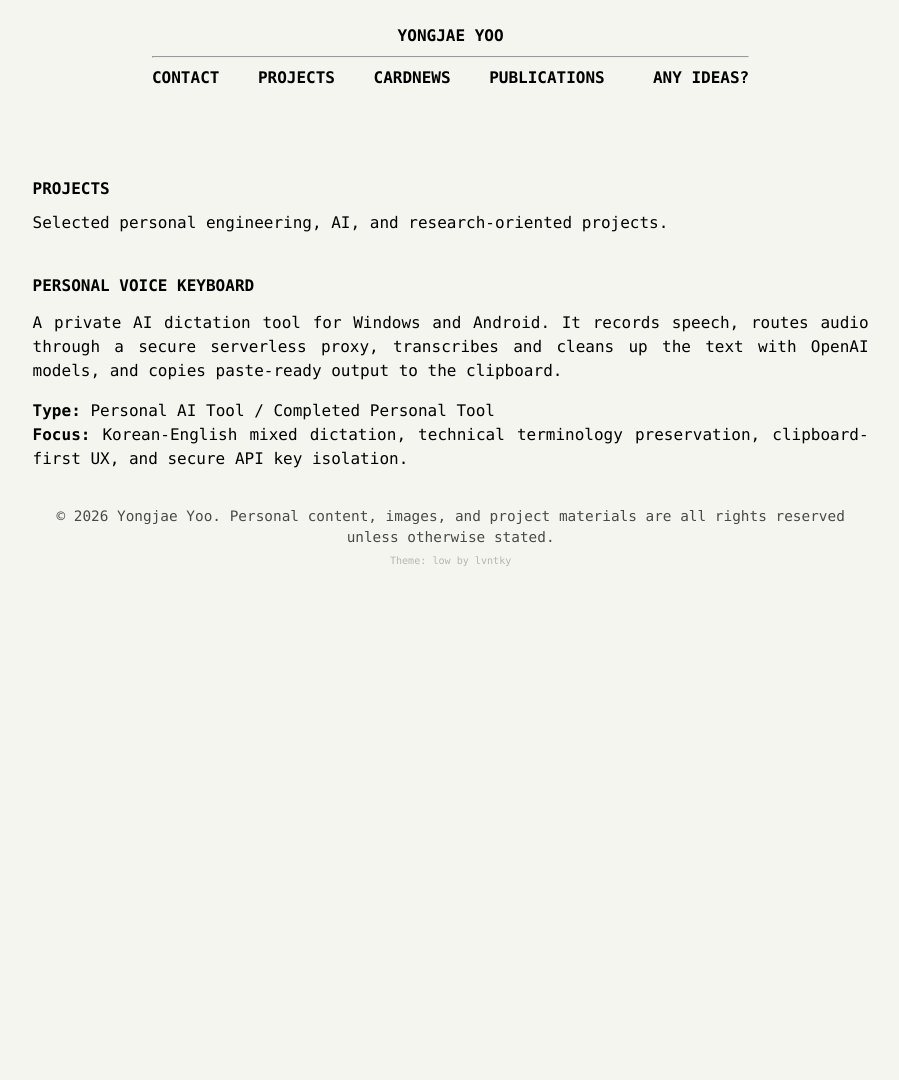
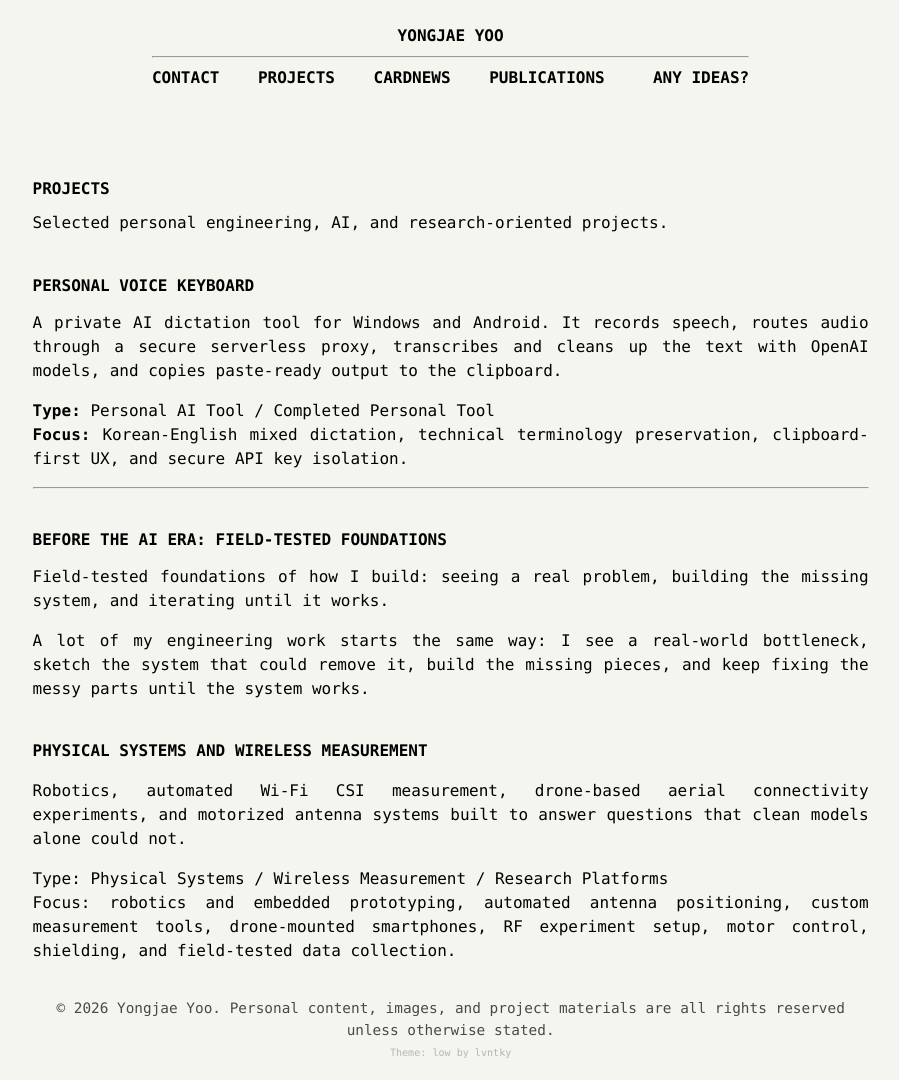
Before and after one commit to lowbyyj/lowbyyj.github.io, a Jekyll site: the page built from projects.md, in a window 1280 px wide. Shown: the whole page, without its empty margins (183-1082 px from the left). Built offline with Jekyll 4.4.1, drawn with Linux system fonts in a browser that asks for light colours; before the commit the page ends 900 px from its top, so only the background shows below that.

Commit message:
Add field-tested foundations project page

```diff
--- a/projects.md
+++ b/projects.md
@@ -14,3 +14,18 @@ A private AI dictation tool for Windows and Android. It records speech, routes a
 
 **Type:** Personal AI Tool / Completed Personal Tool<br>
 **Focus:** Korean-English mixed dictation, technical terminology preservation, clipboard-first UX, and secure API key isolation.
+
+---
+
+## Before the AI Era: Field-Tested Foundations
+
+Field-tested foundations of how I build: seeing a real problem, building the missing system, and iterating until it works.
+
+A lot of my engineering work starts the same way: I see a real-world bottleneck, sketch the system that could remove it, build the missing pieces, and keep fixing the messy parts until the system works.
+
+### [Physical Systems and Wireless Measurement]({{ '/projects/field-tested-foundations/' | relative_url }})
+
+Robotics, automated Wi-Fi CSI measurement, drone-based aerial connectivity experiments, and motorized antenna systems built to answer questions that clean models alone could not.
+
+Type: Physical Systems / Wireless Measurement / Research Platforms<br>
+Focus: robotics and embedded prototyping, automated antenna positioning, custom measurement tools, drone-mounted smartphones, RF experiment setup, motor control, shielding, and field-tested data collection.
```
Also changed, not shown: assets/projects/field-tested-foundations/README.md (added, +11 -0 lines), projects/field-tested-foundations.md (added, +65 -0 lines).
